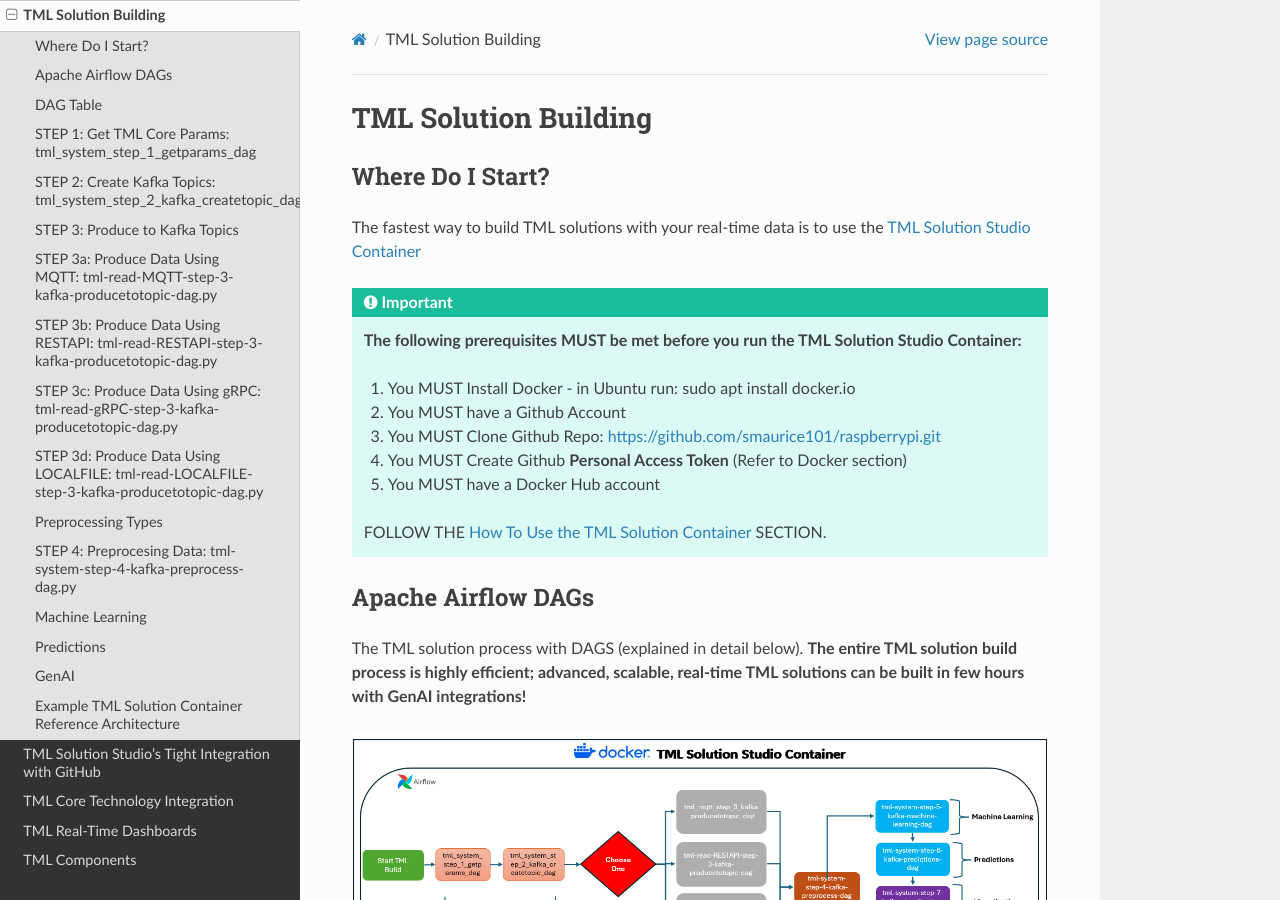
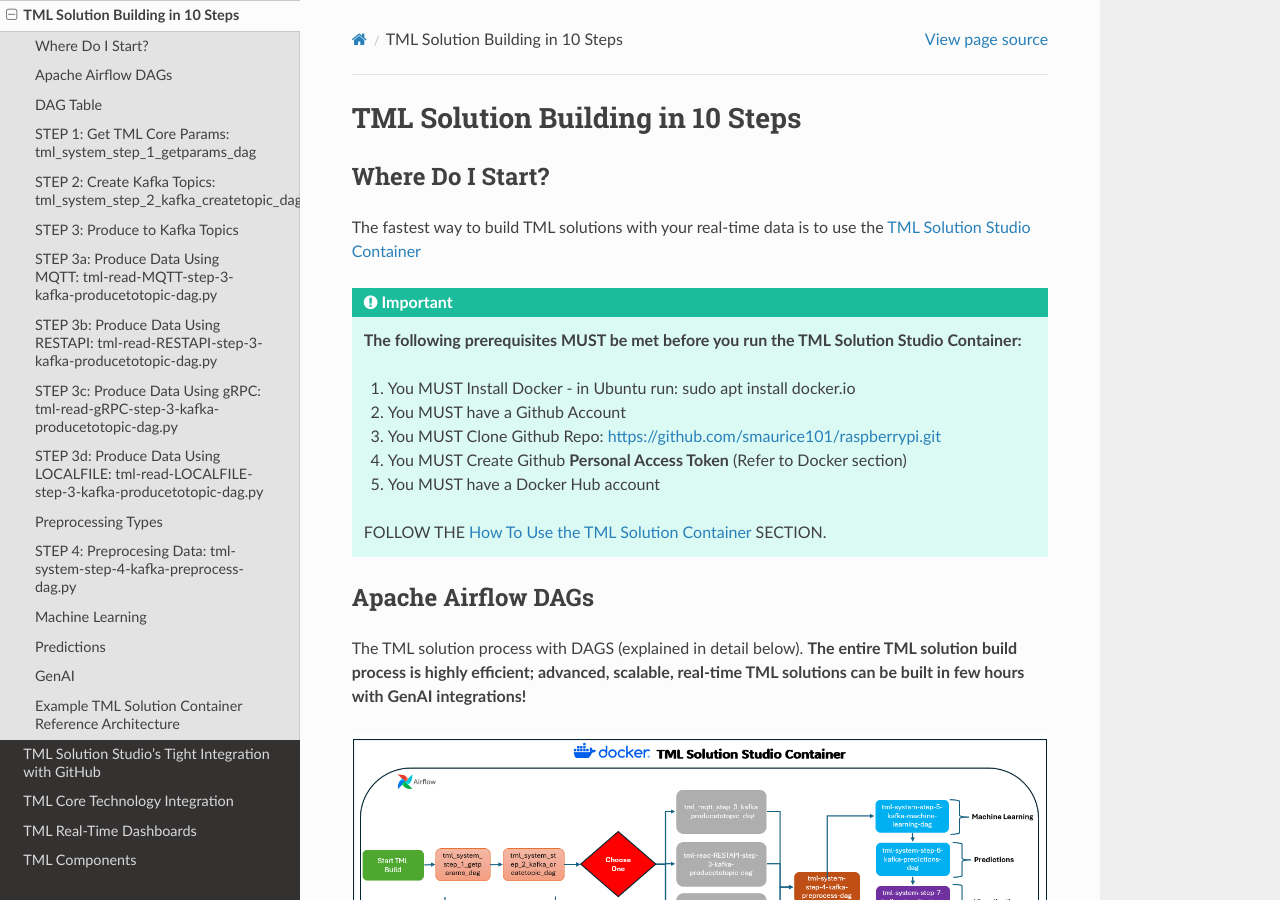
Before and after one commit to smaurice101/readthedocs, a Sphinx documentation site: the page built from docs/source/tmlbuilds.rst, in a window 1280 px wide and 900 px high. Built offline with Sphinx 7.4.7 and the Read the Docs theme 2.0.0, drawn with Linux system fonts in a browser that asks for light colours.

Commit message:
Update tmlbuilds.rst

```diff
--- a/docs/source/tmlbuilds.rst
+++ b/docs/source/tmlbuilds.rst
@@ -1,4 +1,4 @@
-TML Solution Building
+TML Solution Building in 10 Steps
 ======================
 
 Where Do I Start?
```
